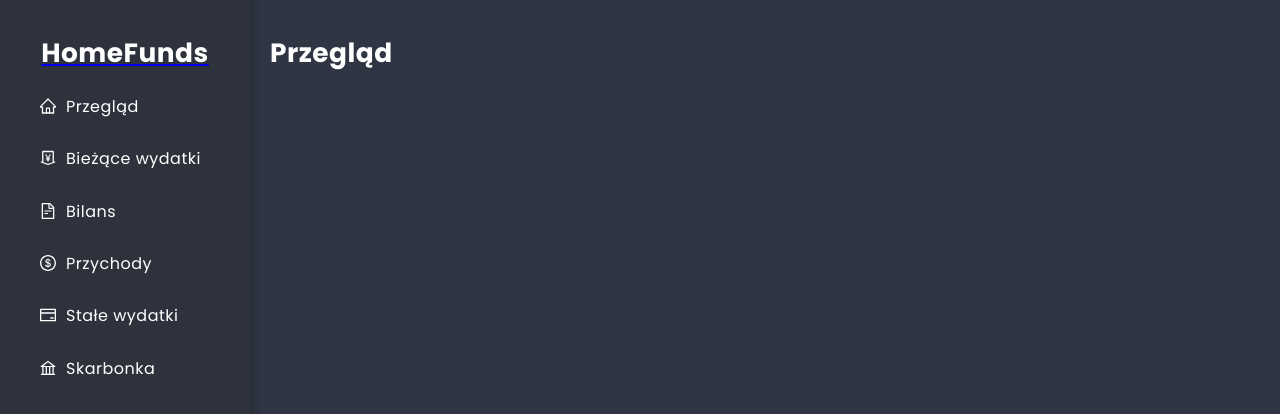
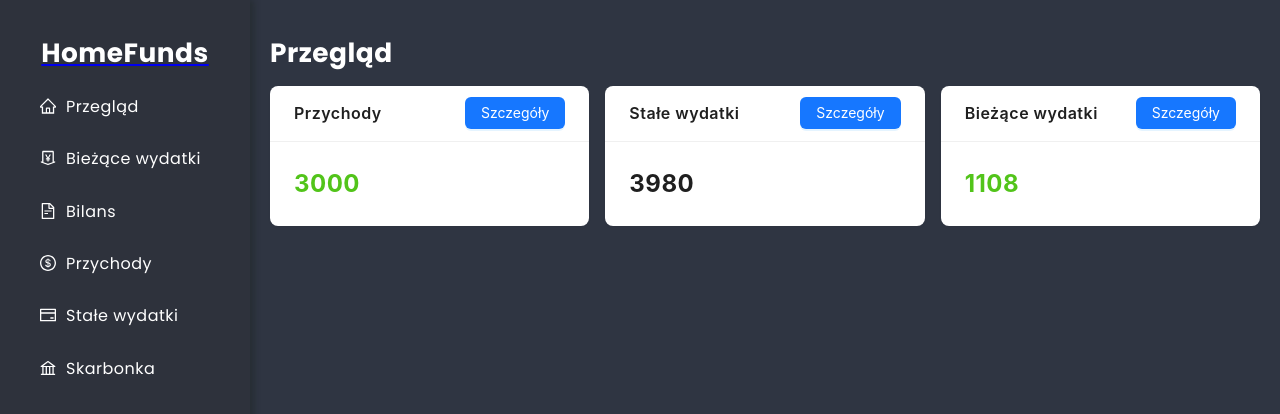
Before and after one commit to Kris87M/home-funds, a React (Create React App) app: page /overview in a window 1280 px wide. Shown: the top 414 px of the page. Built offline with nearby package versions, Linux system fonts and the light colour scheme; data requests are answered from the project's data file.

Commit message:
Add overview subpage (basics)

```diff
--- a/src/pages/Overview/Overview.js
+++ b/src/pages/Overview/Overview.js
@@ -1,9 +1,106 @@
-import React from 'react'
+import { Button, Card, Col, Row, Typography } from 'antd'
+import { getIncome, getRecurringBills, getTransactions } from 'connector';
+import React, { useEffect } from 'react'
+import { useDispatch, useSelector } from 'react-redux'
+import { useNavigate } from 'react-router-dom';
+
+const { Text } = Typography;
 
 const Overview = () => {
+  const dispatch = useDispatch();
+  const navigate = useNavigate();
+
+  const income = useSelector(state => state.income.items);
+  const recurringBills = useSelector(state => state.recurringBills.items);
+  const transactions = useSelector(state => state.transactions.items);
+
+  useEffect(() => {
+    dispatch(getIncome());
+    dispatch(getRecurringBills());
+    dispatch(getTransactions());
+  }, [dispatch])
+
+  const calculateTotal = (items) => items.reduce((sum, item) => sum + item.amount, 0);
+
+  const totalIncome = calculateTotal(income);
+  const totalRecurringBills = calculateTotal(recurringBills);
+  const totalTransactions = calculateTotal(transactions);
+
+  const handleNavigate = (path) => {
+    navigate(path)
+  }
+
+const getColorByValue = (value, type) => {
+  if (type === 'income') {
+    if (value > 2000) return 'success';
+    if (value < 2000) return 'warning';
+    return 'danger';
+  }
+
+  if (type === 'transactions') {
+    if (value < 2000) return 'success';
+    if (value > 4000) return 'danger';
+    return 'warning';
+  }
+
+  return 'default'; // domyślny kolor, jeśli typ nie jest rozpoznany
+};
   return (
     <div>
       <h1>Przegląd</h1>
+      <Row gutter={16}>
+    <Col span={8} >
+      <Card
+        title="Przychody"
+        variant="borderless"
+        extra={<Button onClick={() => handleNavigate('/income')}
+        type={'primary'}
+        >
+          Szczegóły
+        </Button>}
+      >
+        <Text
+          style={{ fontSize: '24px', fontWeight: 'bold' }}
+          type={getColorByValue(totalIncome, 'income')}
+        >
+          {totalIncome}
+        </Text>
+      </Card>
+    </Col>
+    <Col span={8}>
+      <Card
+        title="Stałe wydatki"
+        variant="borderless"
+        extra={<Button onClick={() => handleNavigate('/recurring-bills')} type='primary'
+        >
+
+          Szczegóły
+        </Button>}>
+        <Text
+          style={{ fontSize: '24px', fontWeight: 'bold' }}
+          type={getColorByValue(totalRecurringBills, 'recurringBills')}
+        >
+          {totalRecurringBills}
+        </Text>
+      </Card>
+    </Col>
+    <Col span={8}>
+      <Card
+        title="Bieżące wydatki "
+        variant="borderless"
+        extra={<Button onClick={() => handleNavigate('/transactions')} type='primary'
+        >
+          Szczegóły
+        </Button>}>
+        <Text
+          style={{ fontSize: '24px', fontWeight: 'bold' }}
+          type={getColorByValue(totalTransactions, 'transactions')}
+        >
+          {totalTransactions}
+        </Text>
+      </Card>
+    </Col>
+  </Row>
     </div>
   )
 }
```
